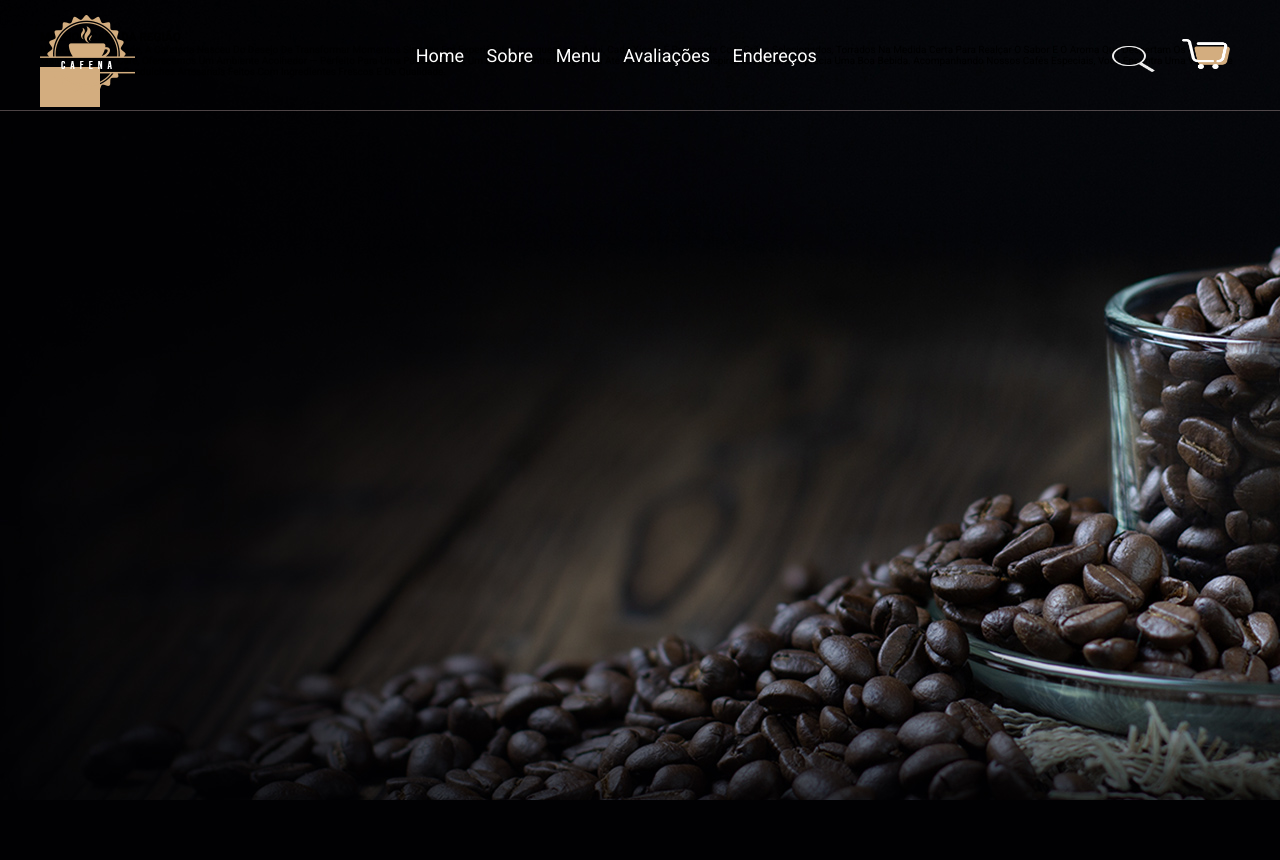
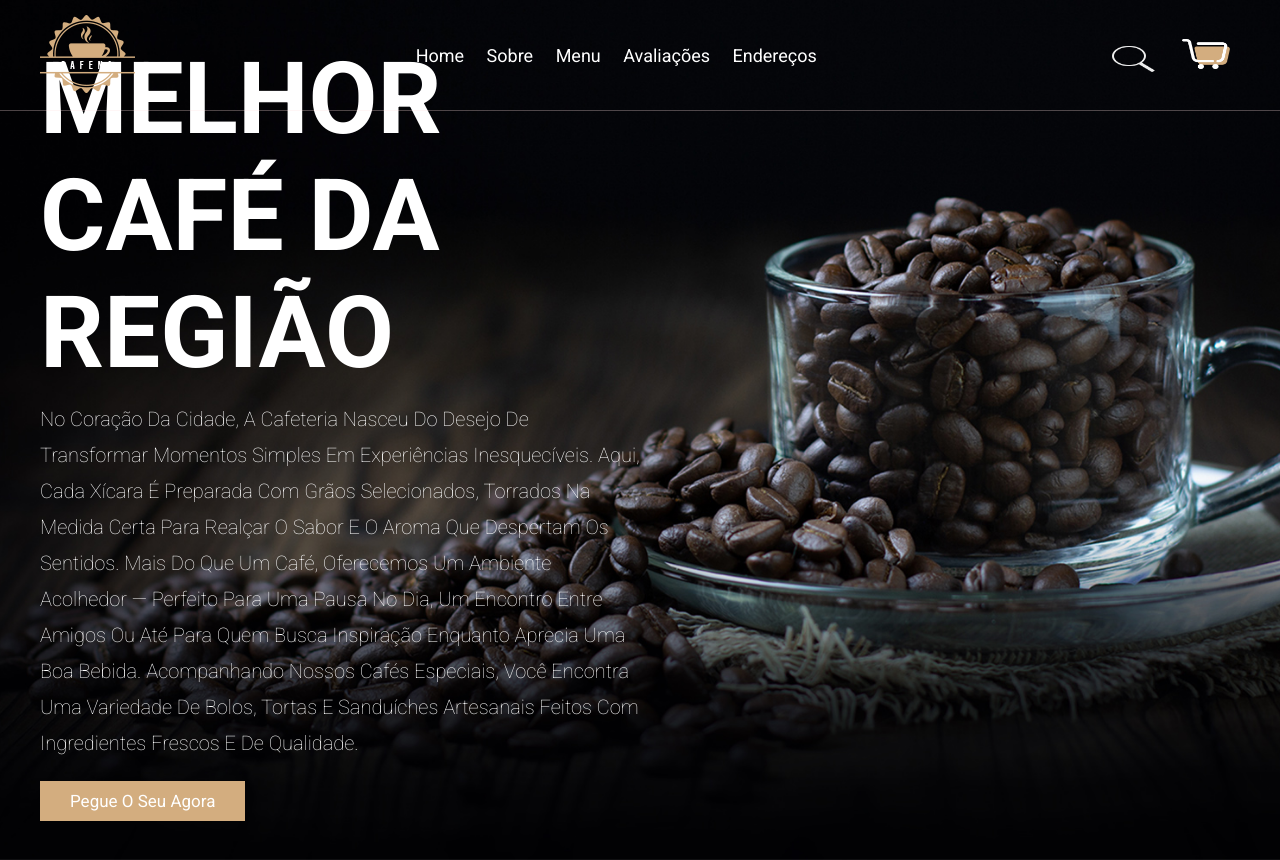
Before and after one commit to IagoMonfredini/Projeto-Cafeteria---HTML, a plain HTML site: page index.html in a window 1280 px wide. Before the commit the page ends 800 px from the top, so only its background shows below. Drawn offline with Linux system fonts and the light colour scheme.

Commit message:
Update do site

```diff
--- a/index.html
+++ b/index.html
@@ -51,7 +51,7 @@
             <div class="content">
                 <h3>MELHOR CAFÉ DA REGIÃO</h3>
                 <p>No coração da cidade, a Cafeteria nasceu do desejo de transformar momentos simples em experiências inesquecíveis. Aqui, cada xícara é preparada com grãos selecionados, torrados na medida certa para realçar o sabor e o aroma que despertam os sentidos. Mais do que um café, oferecemos um ambiente acolhedor — perfeito para uma pausa no dia, um encontro entre amigos ou até para quem busca inspiração enquanto aprecia uma boa bebida. Acompanhando nossos cafés especiais, você encontra uma variedade de bolos, tortas e sanduíches artesanais feitos com ingredientes frescos e de qualidade.</p>
-                <a href="#" class="btn"> </a>
+                <a href="#" class="btn">Pegue o seu agora</a>
             </div>
         </section>
     </div>
--- a/style.css
+++ b/style.css
@@ -73,11 +73,34 @@ section {
     font-size: 1.7rem;
     cursor: pointer;
     margin-top: 1rem;
+    display: inline-block;
 }
 
 .home-container {
     background: url("img/home-img.jpg");
+    background-position: center;
+    background-size: cover;
+}
+
+.home-container section {
+    display: flex;
+    align-items: center;
     height: 100vh;
+}
 
+.content {
+    max-width: 60rem;
+}
 
+.content h3 {
+color: #fff;
+font-size: 10rem;
 }
+
+.content p {
+    color: #fff;
+    font-size: 2rem;
+    font-weight: 100;
+    line-height: 1.8;
+    padding: 1rem 0;
+}
```
